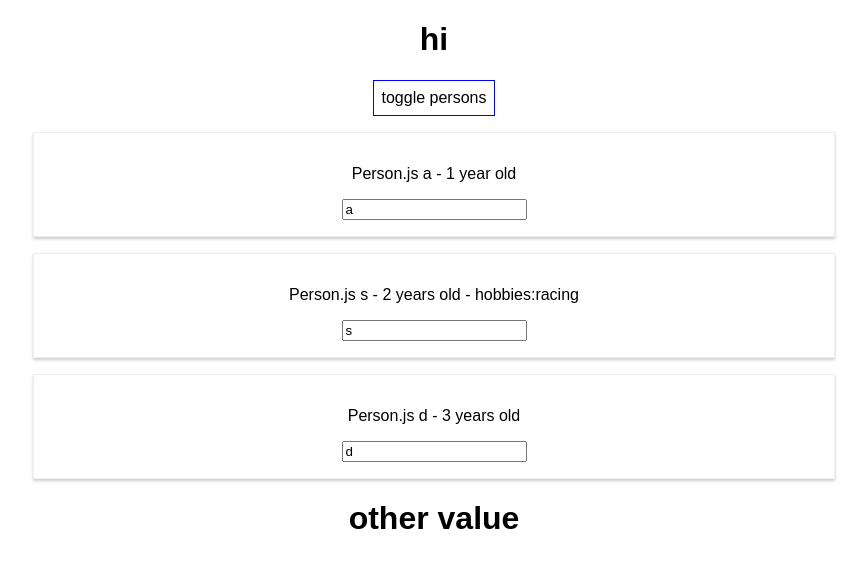
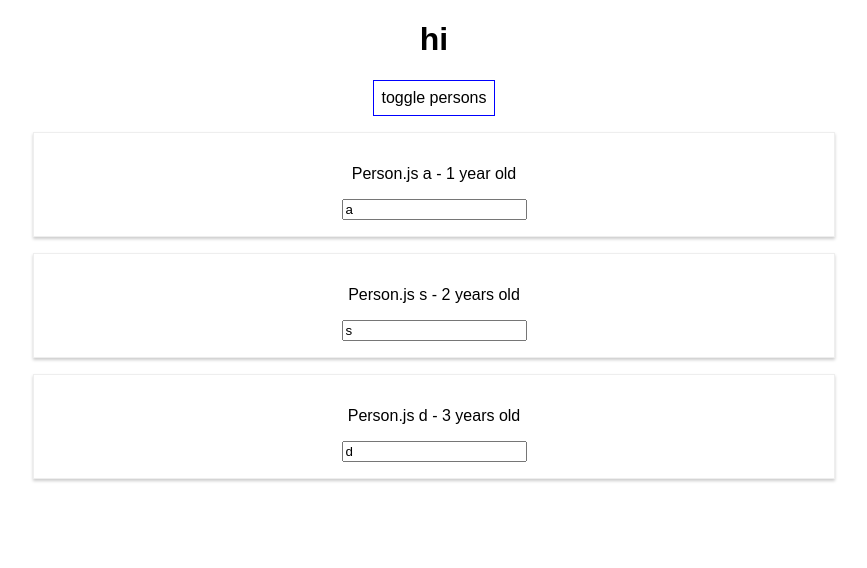
Before and after one commit to dogukanacet/react-app, a React (Create React App) app: page / in a window 1280 px wide. Both pictures are taken after a click on the button "toggle persons". Shown: the top 568 px of the page, without its empty margins (206-1073 px from the left). Built offline with nearby package versions, Linux system fonts and the light colour scheme.

Commit message:
no message

```diff
--- a/src/App.js
+++ b/src/App.js
@@ -26,14 +26,24 @@ class App extends Component {
     })
   }
 
-  switchNameHandler = (newName) => {
-    // console.log("clicked")
+  // switchNameHandler = (newName) => {
+  //   // console.log("clicked")
+  //   this.setState({
+  //     persons: [
+  //       { name: newName, age: "1" },
+  //       { name: "s2", age: "2" },
+  //       { name: "d2", age: "3" }
+  //     ]
+  //   })
+  // }
+
+  deletePersonHandler = (personIndex) => {
+    // alternative -  const persons= this.state.persons.slice()
+    const persons = [...this.state.persons]
+
+    persons.splice(personIndex, 1)
     this.setState({
-      persons: [
-        { name: newName, age: "1" },
-        { name: "s2", age: "2" },
-        { name: "d2", age: "3" }
-      ]
+      persons: persons
     })
   }
 
@@ -59,20 +69,21 @@ class App extends Component {
     if (this.state.showPersons) {
       persons = (
         <div>
-          <Person click={this.switchNameHandler.bind(this, 'a222')} name={this.state.persons[0].name} age={this.state.persons[0].age} />
-          <Person changed={this.nameChangedHandler} name={this.state.persons[1].name} age={this.state.persons[1].age} > - hobbies:racing </Person>
-          <Person name={this.state.persons[2].name} age={this.state.persons[2].age} />
+          {this.state.persons.map((person, index) => {
+            return <Person click={this.deletePersonHandler.bind(this, index)}
+              changed={this.nameChangedHandler}
+              name={person.name}
+              age={person.age}
+              key={index} />
+          })}
         </div>
       )
     }
 
-    return (
-      <div className="App" >
-        <h1>hi</h1>
-        <button style={style} onClick={this.togglePersonsHandler}>toggle persons</button>
-        {persons}
-        <h1>{this.state.otherState}</h1>
-      </div>
+    return (<div className="App">
+      <h1> hi </h1> <button style={style}
+        onClick={this.togglePersonsHandler} > toggle persons </button> {persons}
+    </div>
     );
     // return React.createElement('div', {className: 'App' }, React.createElement('h1', null, 'hi'))
   }
```
